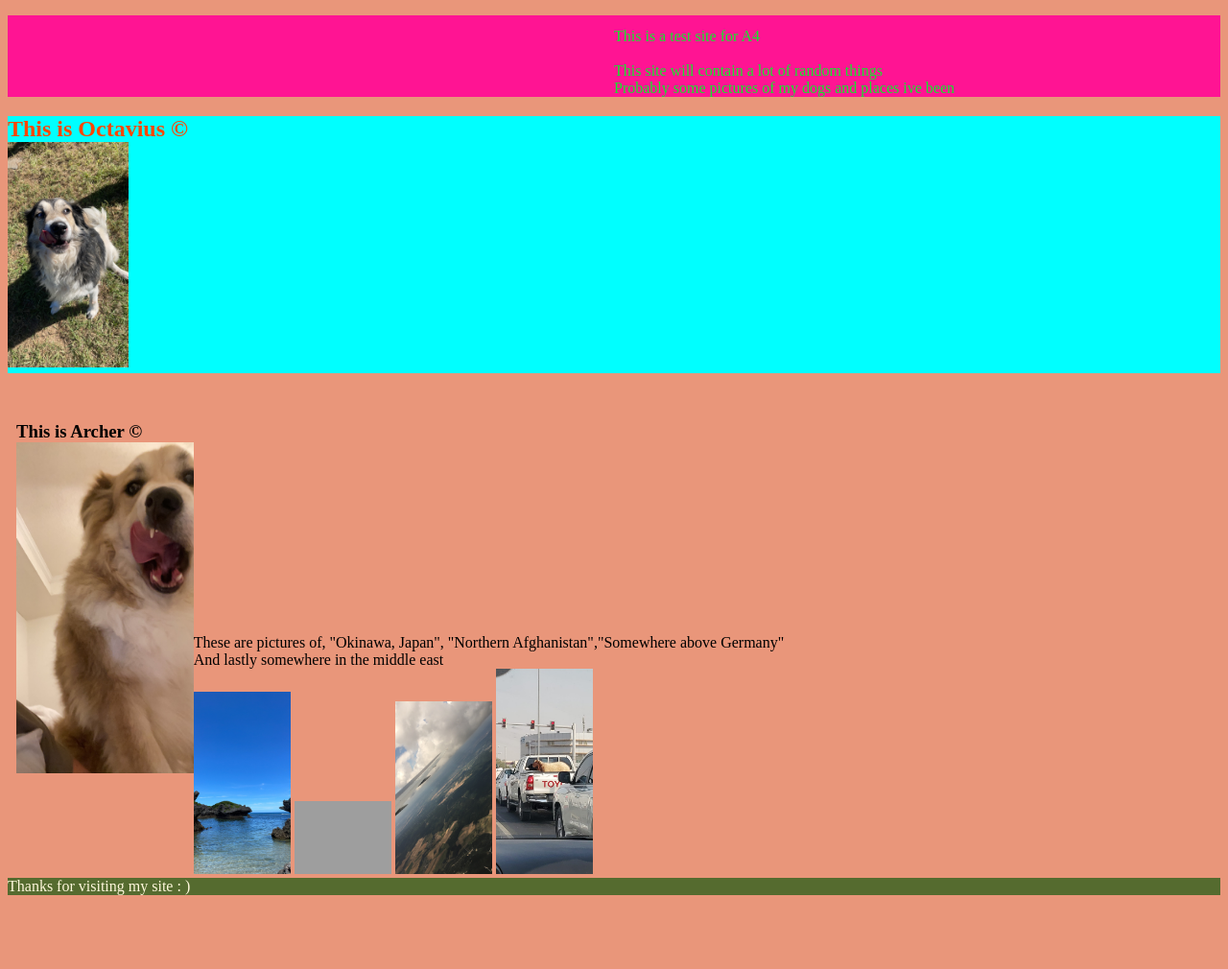
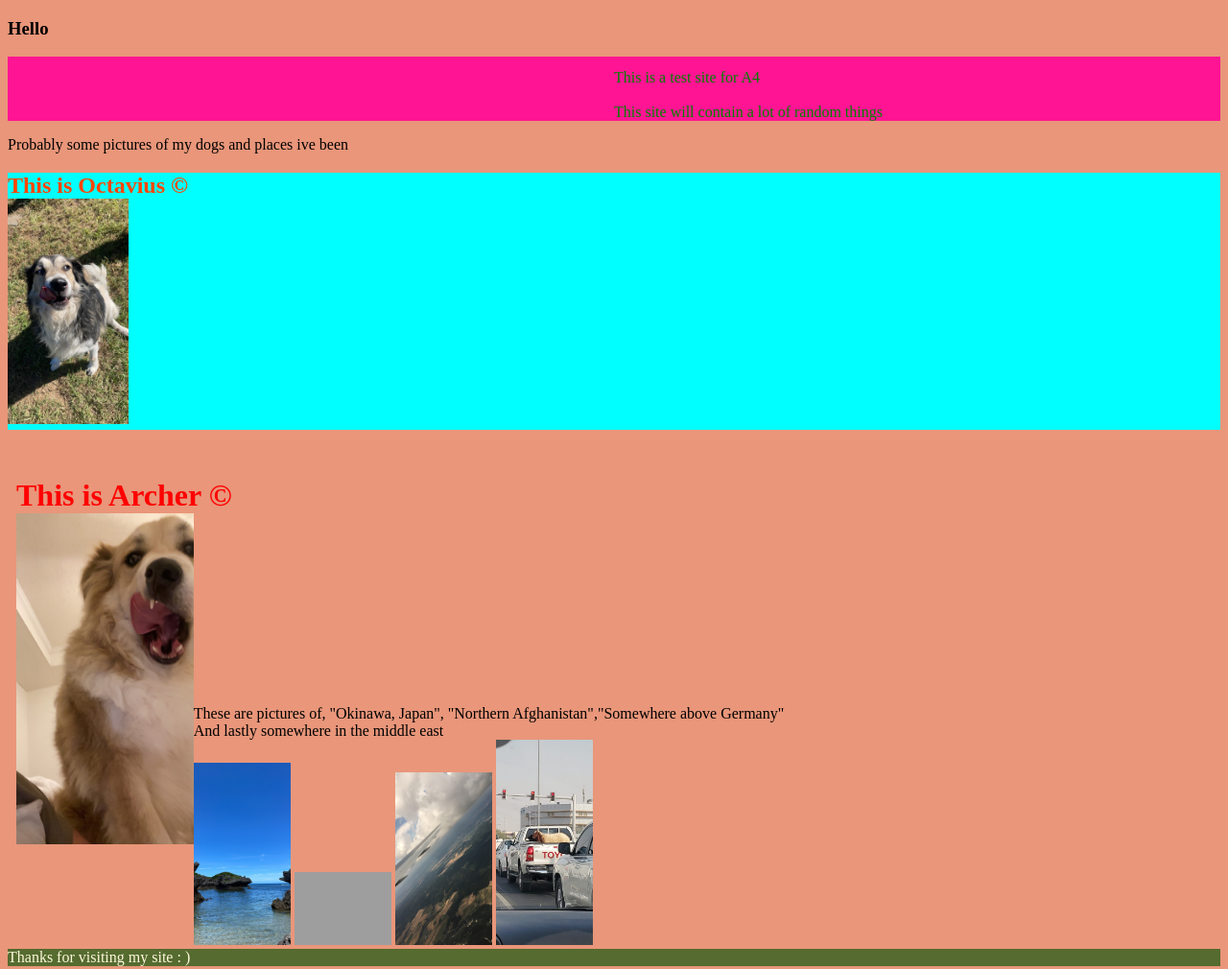
Before and after one commit to Cleared-Talent-CodeCamp-Oct-2022/js-assignment-4-html-me-something-OsbornJacob, a website: page index.html in a window 1280 px wide. Shown: the whole page at 96% size. Before the commit the page ends 941 px from the top, so only its background shows below. Drawn offline with Linux system fonts and the light colour scheme; grey boxes are pictures that could not be loaded.

Commit message:
is this over

```diff
--- a/index.html
+++ b/index.html
@@ -5,13 +5,16 @@
       <link rel = "stylesheet" type="text/css"href="./styles.css">
    </head>
    <body>
-      <p>This is a test site for A4 <br><br></h1>
-      This site will contain a lot of random things<br>
-      Probably some pictures of my dogs and places ive been <br>
+      <header>
+      <h3>Hello</h3>
+      </header>
+      <p class="funParagraph">This is a test site for A4 <br><br></h1>
+      This site will contain a lot of random things<br></class>
+      <main>Probably some pictures of my dogs and places ive been <br> </main>
       <div class="dog1">
          <h2 id="Octavius"> This is Octavius &copy;<br><img src="./images/IMG-1204.JPG" alt="Octavius"><br></h2>
       </div>
-      <h3><b>This is Archer &copy;</b><br><img src="./images/IMG-5766.JPG" alt="Archer">  </h3>
+      <h1 id="mainHeading"><b>This is Archer &copy;</b><br><img src="./images/IMG-5766.JPG" alt="Archer">  </h1>
       <article>These are pictures of, "Okinawa, Japan", "Northern Afghanistan","Somewhere above Germany"<br>And lastly somewhere in the middle east<br> <img src="./images/IMG-0101.JPG" alt="Beach in Okinawa"> <img src="./images/IMG-2713.JPG" alt="Northern Afghanistan"> <img src="./images/IMG-3207.JPG" alt="Germany"> <img src="./images/5190d1a4-7c08-4f71-b5ef-53f60612cbe5.JPG" alt="Middle East somewhere"></article>
    </body>
    <footer>
--- a/styles.css
+++ b/styles.css
@@ -5,21 +5,19 @@ h2>img{
   p{
       padding-top: 1%;
       padding-left: 50%;
-      color:rgb(19, 231, 44);
       background-color: deeppink;
-
-  }
+    }
   html{
       background-color: darksalmon;
   }
-  h3>img{
+  h1>img{
       width: 16%;
       height: 16%;
       float: right;
       float: left;
 
   }
-  h3{
+  h1{
       margin-top: 50px;
       margin-bottom: 200px;
       margin-right: 100px;
@@ -40,3 +38,13 @@ h2>img{
     background-color: darkolivegreen;
     color: cornsilk;
   }
+  .funParagraph{
+    color: green;
+  }
+  #mainHeading{
+    color: red;
+  }
+  body{
+    margin: 8px;
+    display: block;
+  }
```
